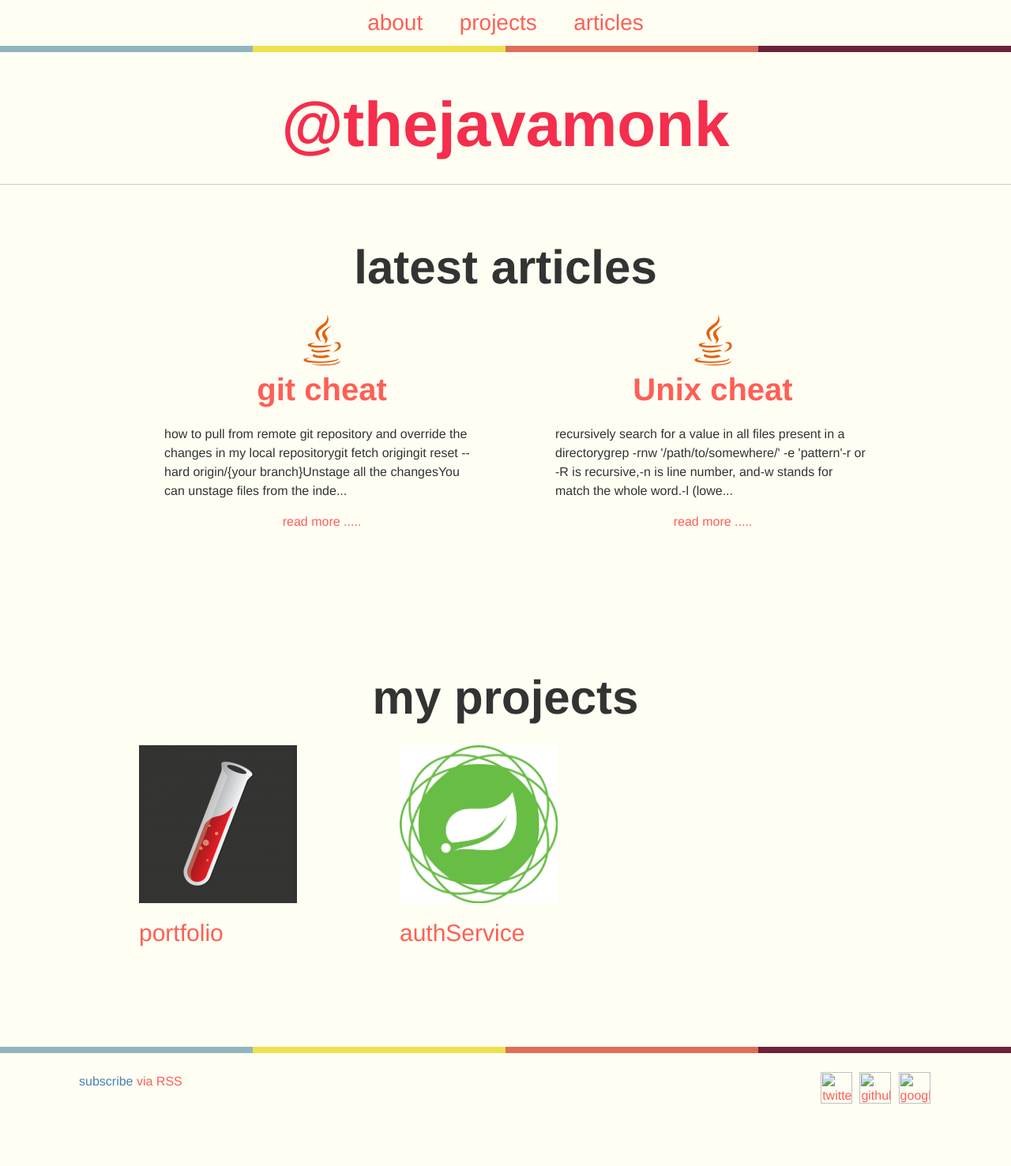
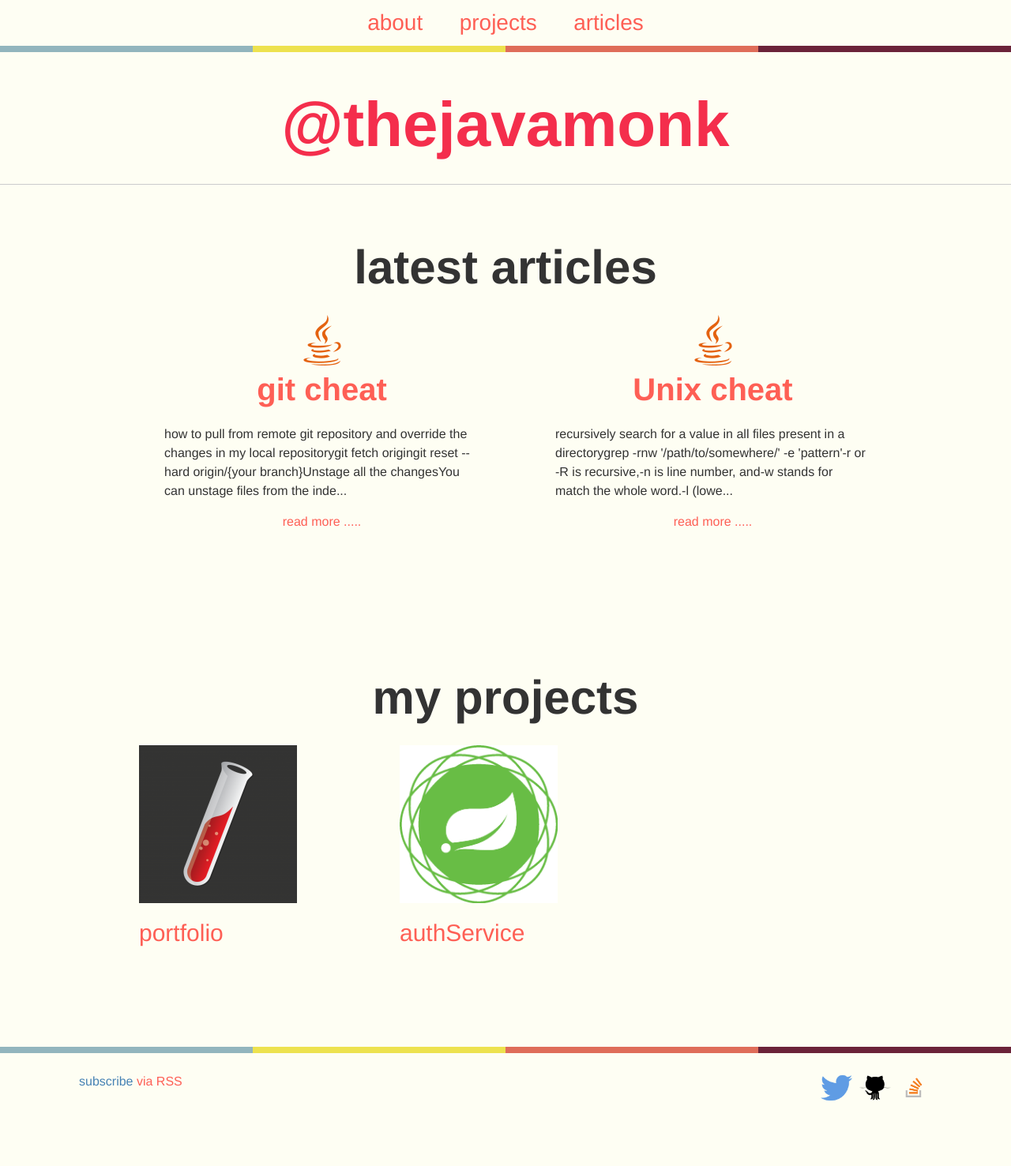
Before and after one commit to thejavamonk/thejavamonk.github.io, a Jekyll site: the page built from index.html, in a window 1280 px wide. Shown: the whole page at 79% size. Built offline with Jekyll 4.4.1, drawn with Linux system fonts in a browser that asks for light colours.

Commit message:
changed baseURL

```diff
--- a/_includes/footer.html
+++ b/_includes/footer.html
@@ -2,23 +2,23 @@
   <div class="site-footer gradient-bar-footer">
   <div class="wrapper">
     <div class="footer-content">
-      <p>subscribe <a href="{{ "/feed.xml" | relative_url }}"> via RSS </a></p>
+      <p>subscribe <a href="{{ "/feed.xml" | prepend: site.baseurl }}"> via RSS </a></p>
     </div>
     <div class="footer-social">
       <ul>
         <li>
           <a href="http://www.twitter.com/{{ site.twitter_username }}">
-            <img src="{{ "/images/twitter-logo-silhouette.png" | relative_url }}" alt="twitter logo" width="40">
+            <img src="{{ site.baseurl }}/images/twitter-logo-silhouette.png" alt="twitter logo" width="40">
           </a>
         </li>
         <li>
           <a href="http://www.github.com/{{ site.github_username }}">
-            <img src="{{ "/images/github-logo-black-shape.png" | relative_url }}" alt="github logo" width="40">
+            <img src="{{ site.baseurl }}/images/github-logo-black-shape.png" alt="github logo" width="40">
           </a>
         </li>
         <li>
           <a href="http://stackoverflow.com/users/2007325/praveen">
-            <img src="{{ "/images/so-icon.png" | relative_url }}" alt="google logo" width="40">
+            <img src="{{ site.baseurl }}/images/so-icon.png" alt="google logo" width="40">
           </a>
         </li>
       </ul>
```
